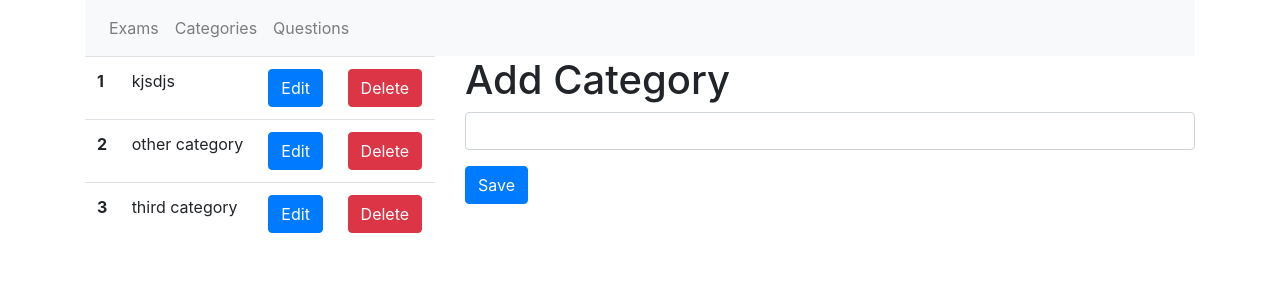
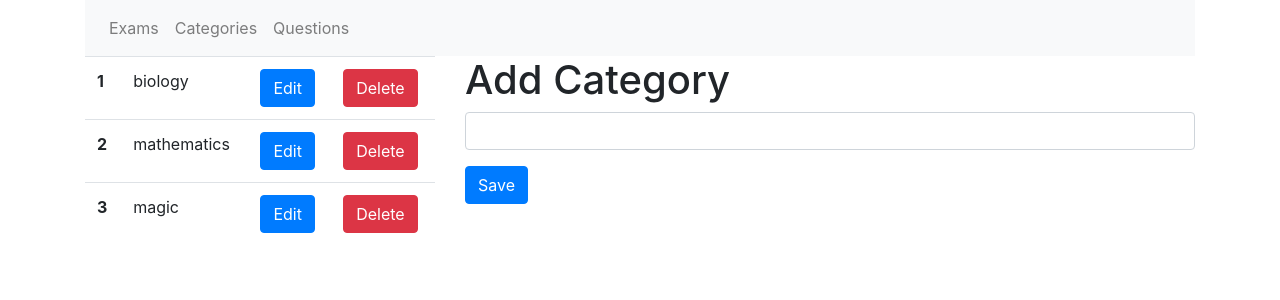
Before and after one commit to willow9/exam, a React (Create React App) app: page /categories in a window 1280 px wide. Shown: the top 300 px of the page. Built offline with nearby package versions, Linux system fonts and the light colour scheme.

Commit message:
Redux setup

```diff
--- a/package.json
+++ b/package.json
@@ -10,8 +10,10 @@
     "react": "^17.0.1",
     "react-bootstrap": "^1.4.0",
     "react-dom": "^17.0.1",
+    "react-redux": "^7.2.2",
     "react-router-dom": "^5.2.0",
     "react-scripts": "4.0.1",
+    "redux": "^4.0.5",
     "uuid": "^8.3.1",
     "web-vitals": "^0.2.4"
   },
--- a/src/components/CategoriesList.js
+++ b/src/components/CategoriesList.js
@@ -1,16 +1,18 @@
 import React from "react";
+import { useSelector } from "react-redux";
 
 export default function CategoriesList() {
-  const categories = ["kjsdjs", "other category", "third category"];
+  const categories = useSelector((state) => state.cat.categories);
+
   return (
     <div>
       <table className='table'>
         <tbody>
           {categories.map((category) => {
             return (
-              <tr key={category}>
+              <tr key={category.id}>
                 <th>{categories.indexOf(category) + 1}</th>
-                <td>{category}</td>
+                <td>{category.text}</td>
                 <td>
                   <button className='btn btn-primary'>Edit</button>
                 </td>
--- a/src/index.js
+++ b/src/index.js
@@ -3,10 +3,17 @@ import ReactDOM from "react-dom";
 import "bootstrap/dist/css/bootstrap.min.css";
 import App from "./App";
 import "./index.css";
+import { createStore } from "redux";
+import rootReducer from "./store/reducers/rootReducer";
+import { Provider } from "react-redux";
+
+const store = createStore(rootReducer);
 
 ReactDOM.render(
   <React.StrictMode>
-    <App />
+    <Provider store={store}>
+      <App />
+    </Provider>
   </React.StrictMode>,
   document.getElementById("root")
 );
--- /dev/null
+++ b/src/store/reducers/categoryReducer.js
@@ -0,0 +1,11 @@
+const initState = {
+  categories: [
+    { id: "kljskld323", text: "biology" },
+    { id: "klj", text: "mathematics" },
+    { id: "ld323", text: "magic" },
+  ],
+};
+const categoryReducer = (state = initState, action) => {
+  return state;
+};
+export default categoryReducer;
--- /dev/null
+++ b/src/store/reducers/questionReducer.js
@@ -0,0 +1,5 @@
+const initState = {};
+const questionReducer = (state = initState, action) => {
+  return state;
+};
+export default questionReducer;
--- /dev/null
+++ b/src/store/reducers/rootReducer.js
@@ -0,0 +1,10 @@
+import categoryReducer from "./categoryReducer";
+import { combineReducers } from "redux";
+import questionReducer from "./questionReducer";
+
+const rootReducer = combineReducers({
+  cat: categoryReducer,
+  quest: questionReducer,
+});
+
+export default rootReducer;
```
Also changed, not shown: 2 other files (tests, documents, lock files or other folders).
